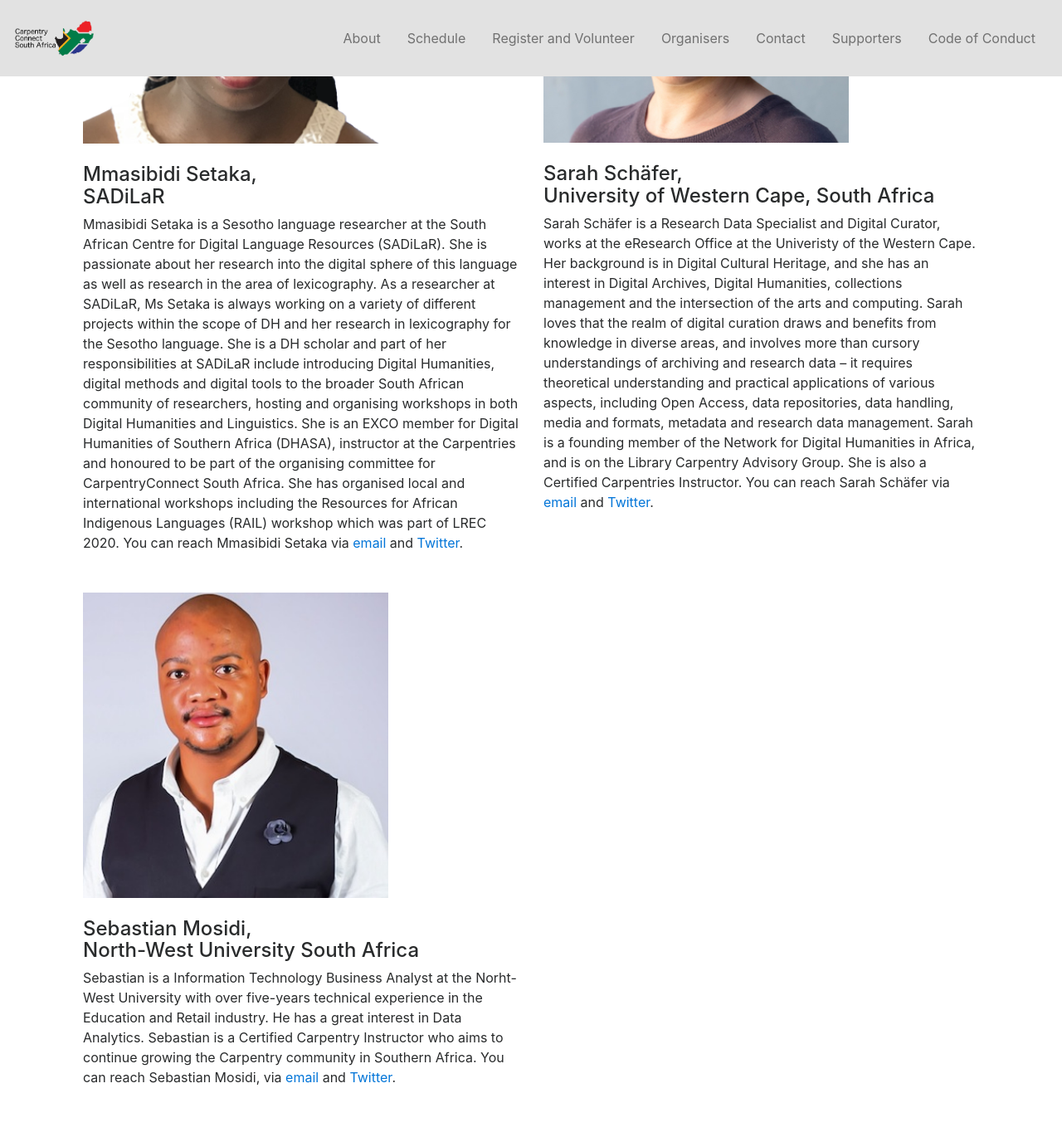
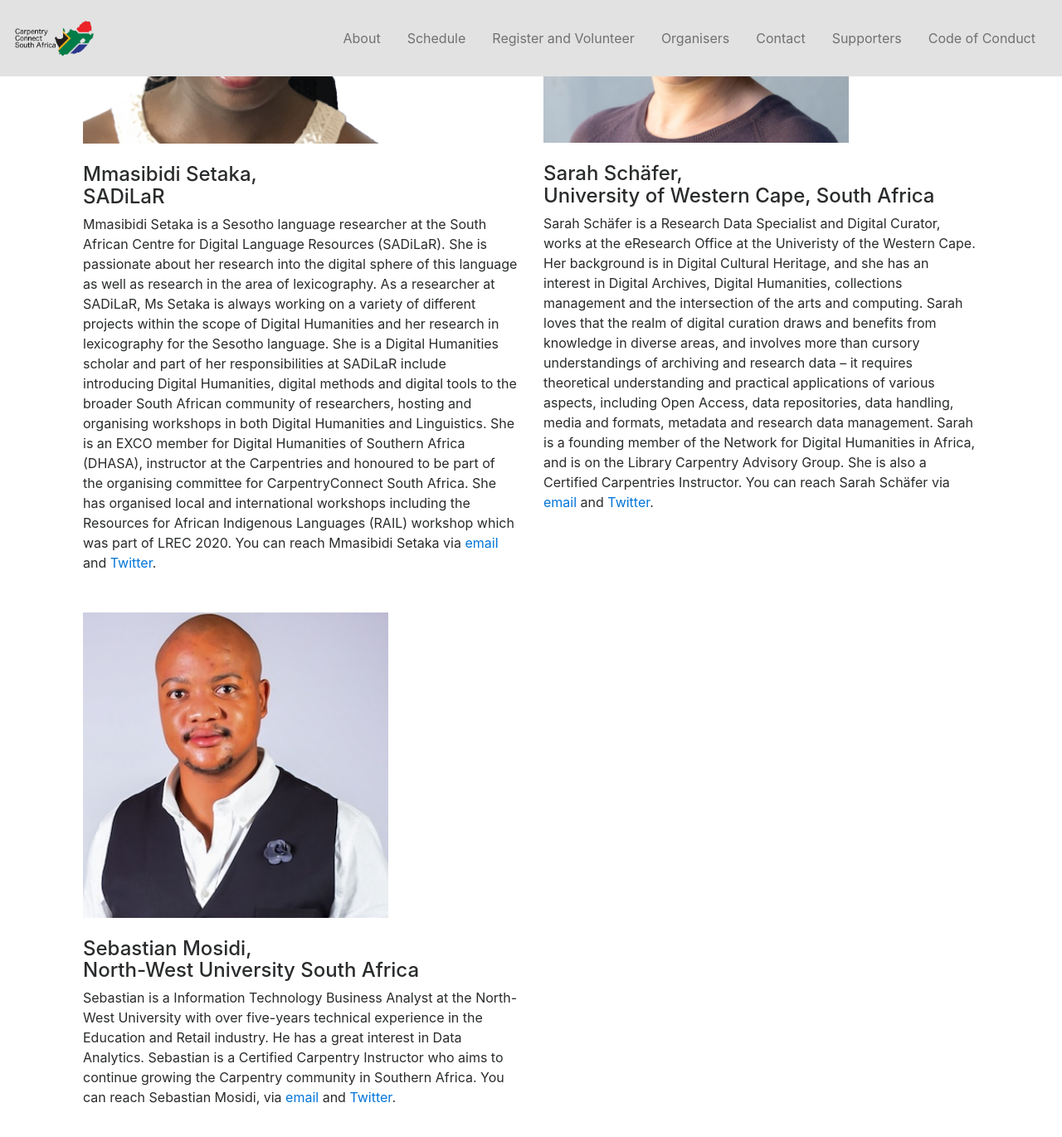
Before and after one commit to CarpentryConnect/za.carpentryconnect.org, a Jekyll site: the page built from index.html, in a window 1280 px wide and 1400 px high, scrolled down 4617 px. Shown: the top 1370 px of the window at 83% size. Built offline with Jekyll 4.4.1, drawn with Linux system fonts in a browser that asks for light colours; nearby versions of some CDN libraries.

Commit message:
More edits

```diff
--- a/index.html
+++ b/index.html
@@ -244,7 +244,7 @@ layout: default
                 <img src="{{site.baseurl}}/assets/images/msetaka.png" alt="Mmasibidi Setaka" />
                 <br><br>
                 <h4> Mmasibidi Setaka, <br>SADiLaR</h4>
-                <p>Mmasibidi Setaka is a Sesotho language researcher at the South African Centre for Digital Language Resources (SADiLaR). She is passionate about her research into the digital sphere of this language as well as research in the area of lexicography. As a researcher at SADiLaR, Ms Setaka is always working on a variety of different projects within the scope of DH and her research in lexicography for the Sesotho language. She is a DH scholar and part of her responsibilities at SADiLaR include introducing Digital Humanities, digital methods and digital tools to the broader South African community of researchers, hosting and organising workshops in both Digital Humanities and Linguistics. She is an EXCO member for Digital Humanities of Southern Africa (DHASA), instructor at the Carpentries and honoured to be part of the organising committee for CarpentryConnect South Africa. She has organised local and international workshops including the Resources for African Indigenous Languages (RAIL) workshop which was part of LREC 2020. You can reach Mmasibidi Setaka via <a href="mailto:mailto:Mmasibidi.Setaka@nwu.ac.za">email</a> and <a href="https://twitter.com/mmasibidi4">Twitter</a>.<br></p>
+                <p>Mmasibidi Setaka is a Sesotho language researcher at the South African Centre for Digital Language Resources (SADiLaR). She is passionate about her research into the digital sphere of this language as well as research in the area of lexicography. As a researcher at SADiLaR, Ms Setaka is always working on a variety of different projects within the scope of Digital Humanities and her research in lexicography for the Sesotho language. She is a Digital Humanities scholar and part of her responsibilities at SADiLaR include introducing Digital Humanities, digital methods and digital tools to the broader South African community of researchers, hosting and organising workshops in both Digital Humanities and Linguistics. She is an EXCO member for Digital Humanities of Southern Africa (DHASA), instructor at the Carpentries and honoured to be part of the organising committee for CarpentryConnect South Africa. She has organised local and international workshops including the Resources for African Indigenous Languages (RAIL) workshop which was part of LREC 2020. You can reach Mmasibidi Setaka via <a href="mailto:mailto:Mmasibidi.Setaka@nwu.ac.za">email</a> and <a href="https://twitter.com/mmasibidi4">Twitter</a>.<br></p>
             </div>
             <div class="col-md-6" id="organiser">
                 <img src="{{site.baseurl}}/assets/images/sschafer.jpg" alt="Sarah Schäfer" />
@@ -256,7 +256,7 @@ layout: default
                 <img src="{{site.baseurl}}/assets/images/smosidi.jpg" alt="Sebastian Mosidi" />
                 <br><br>
                 <h4> Sebastian Mosidi, <br>North-West University South Africa</h4>
-                <p>Sebastian is a Information Technology Business Analyst at the Norht-West University with over five-years technical experience in the Education and Retail industry. He has a great interest in Data Analytics. Sebastian is a Certified Carpentry Instructor who aims to continue growing the Carpentry community in Southern Africa. You can reach Sebastian Mosidi, via <a href="mailto:saamosidi@gmail.com">email</a> and <a href="https://twitter.com/SarahKateism">Twitter</a>.<br></p>
+                <p>Sebastian is a Information Technology Business Analyst at the North-West University with over five-years technical experience in the Education and Retail industry. He has a great interest in Data Analytics. Sebastian is a Certified Carpentry Instructor who aims to continue growing the Carpentry community in Southern Africa. You can reach Sebastian Mosidi, via <a href="mailto:saamosidi@gmail.com">email</a> and <a href="https://twitter.com/SarahKateism">Twitter</a>.<br></p>
             </div>
         </div>
     </div>
```
